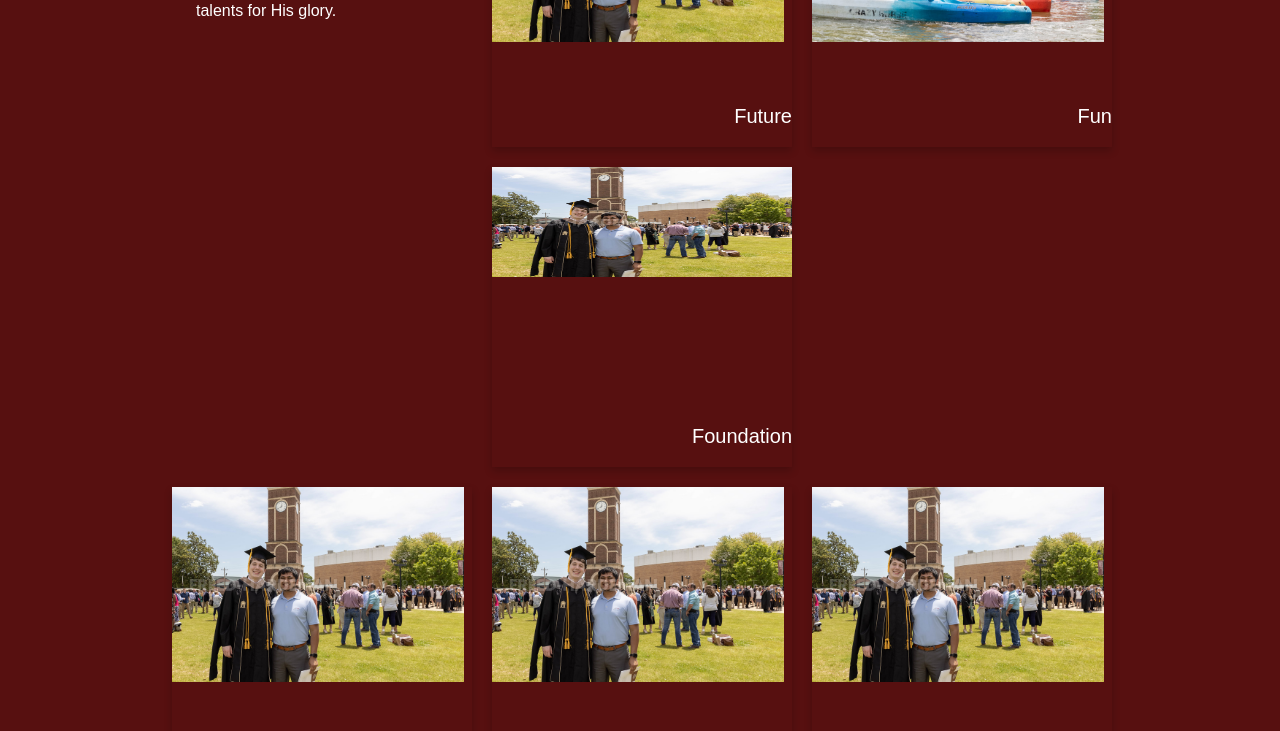
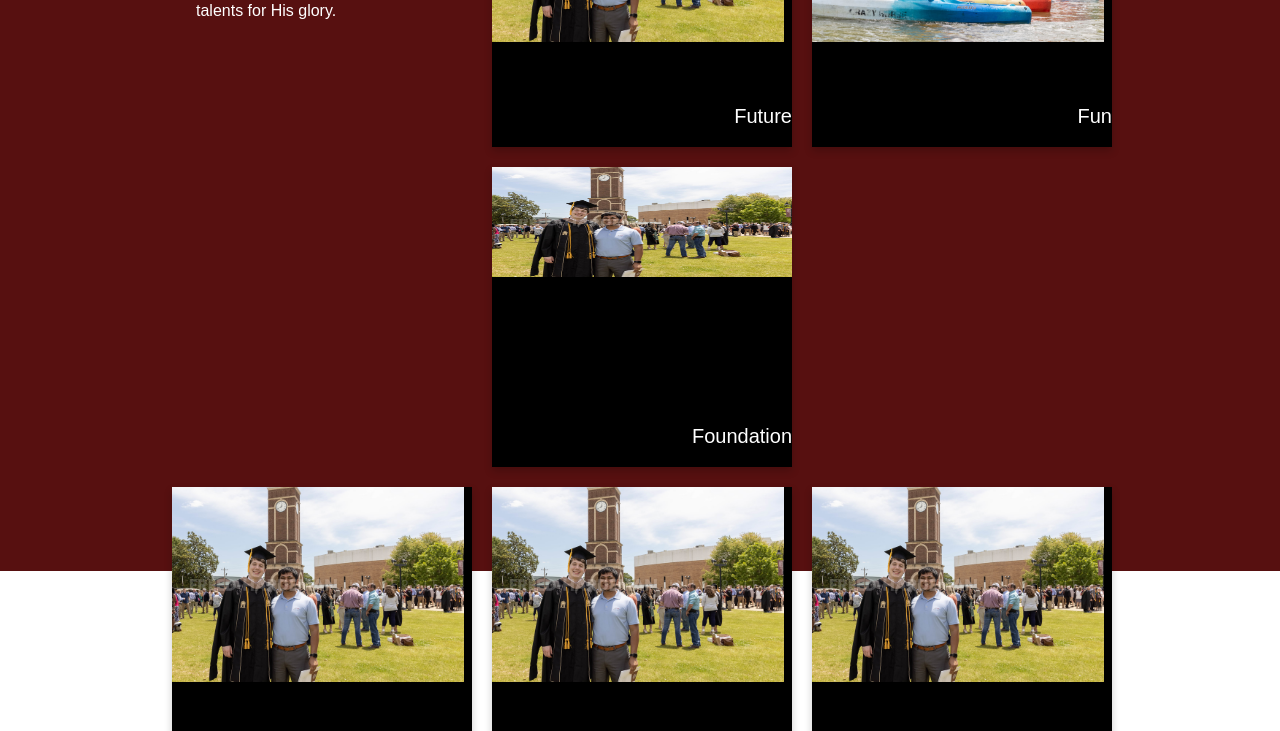
Before and after one commit to savannah-martin/fhu-redesign, a plain HTML site: page FHU Redesign/index.html in a window 1280 px wide. Shown: the part 189-920 px from the top of the page. Drawn offline with nearby package versions, Linux system fonts and the light colour scheme.

Commit message:
card edit

```diff
--- a/FHU Redesign/style.css
+++ b/FHU Redesign/style.css
@@ -6,7 +6,6 @@ background: linear-gradient(..) */
   padding: 0;
   display: block;
   font-family: sans-serif;
-  background-color: rgb(87, 16, 16);
 }
 title {
   display: none;
@@ -16,7 +15,8 @@ script {
 }
 /*Maingrid*/
 
-.maingrid h1, p {
+.maingrid h1,
+p {
   color: white;
 }
 
@@ -117,6 +117,10 @@ body {
   perspective: 1000px;
 }
 
+.flip-card p {
+  background-color: black;
+}
+
 .flip-card-inner {
   position: relative;
   width: 100%;
@@ -134,6 +138,7 @@ body {
 
 .flip-card-front,
 .flip-card-back {
+
   position: absolute;
   width: 100%;
   height: 100%;
@@ -142,8 +147,8 @@ body {
 }
 
 .flip-card-front {
-  background-color: rgb(87, 16, 16);
-  color: black;
+    background-color: black;
+    color: black;
 }
 
 .flip-card-back {
```
